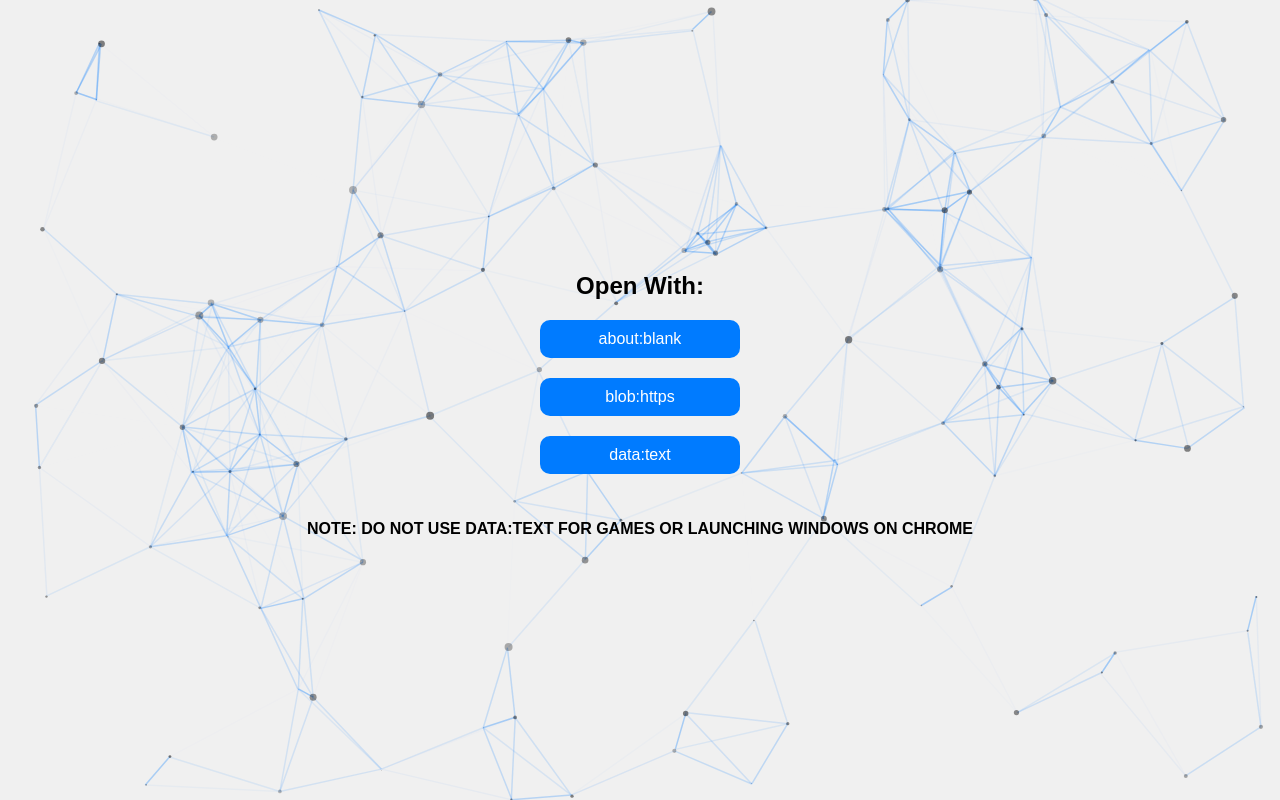
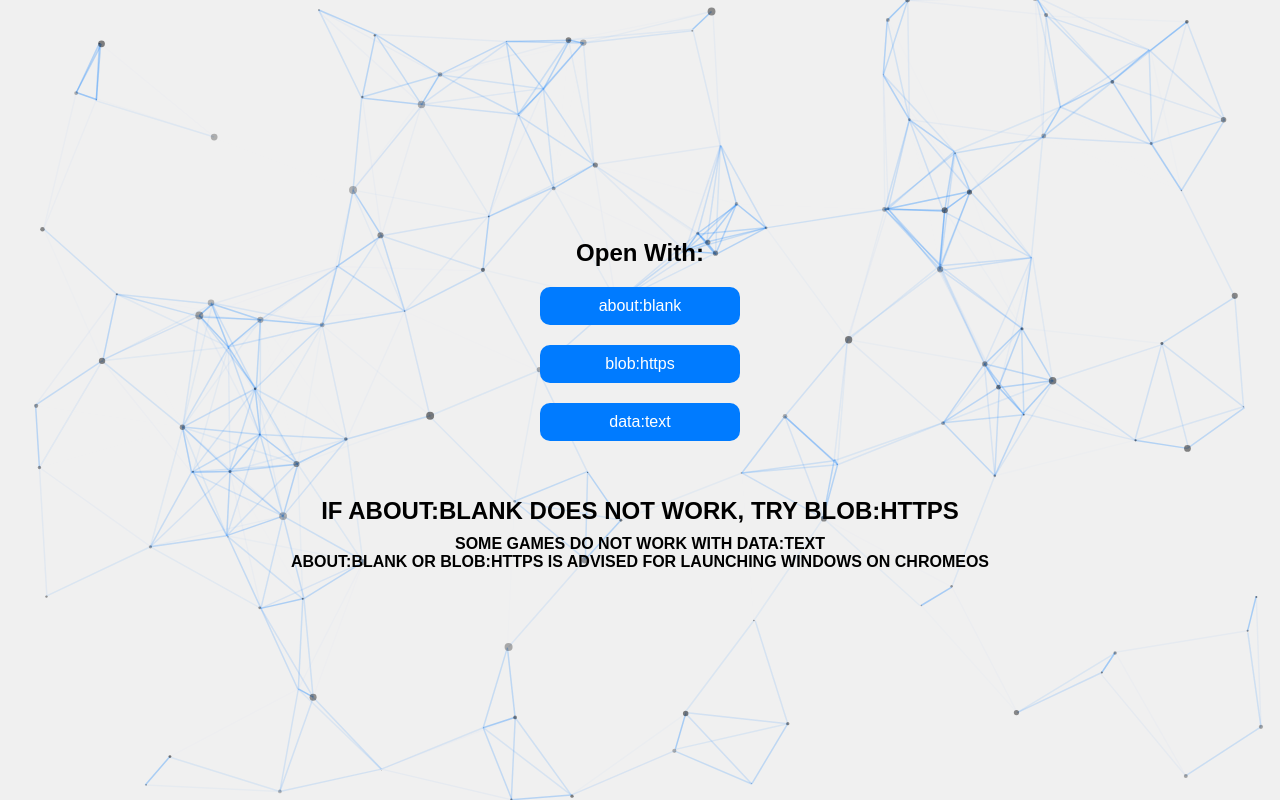
Before and after one commit to ndirmn3/Krypton, a plain HTML site: page index.html in a window 1280 px wide. Drawn offline with nearby package versions, Linux system fonts and the light colour scheme.

Commit message:
Update index.html

```diff
--- a/index.html
+++ b/index.html
@@ -90,7 +90,9 @@
         <button id="dataUrlBtn">data:text</button>
         <br>
         <br>
-        <h4>NOTE: DO NOT USE DATA:TEXT FOR GAMES OR LAUNCHING WINDOWS ON CHROME</h4>
+        <h3>IF ABOUT:BLANK DOES NOT WORK, TRY BLOB:HTTPS</h3>
+        <h4>SOME GAMES DO NOT WORK WITH DATA:TEXT</h4>
+        <h4>ABOUT:BLANK OR BLOB:HTTPS IS ADVISED FOR LAUNCHING WINDOWS ON CHROMEOS</h4>
         <!--
         <h4>Ensure that popups are allowed:</h4>
         <p>1. Open chrome://settings/content/popups</p>
```
